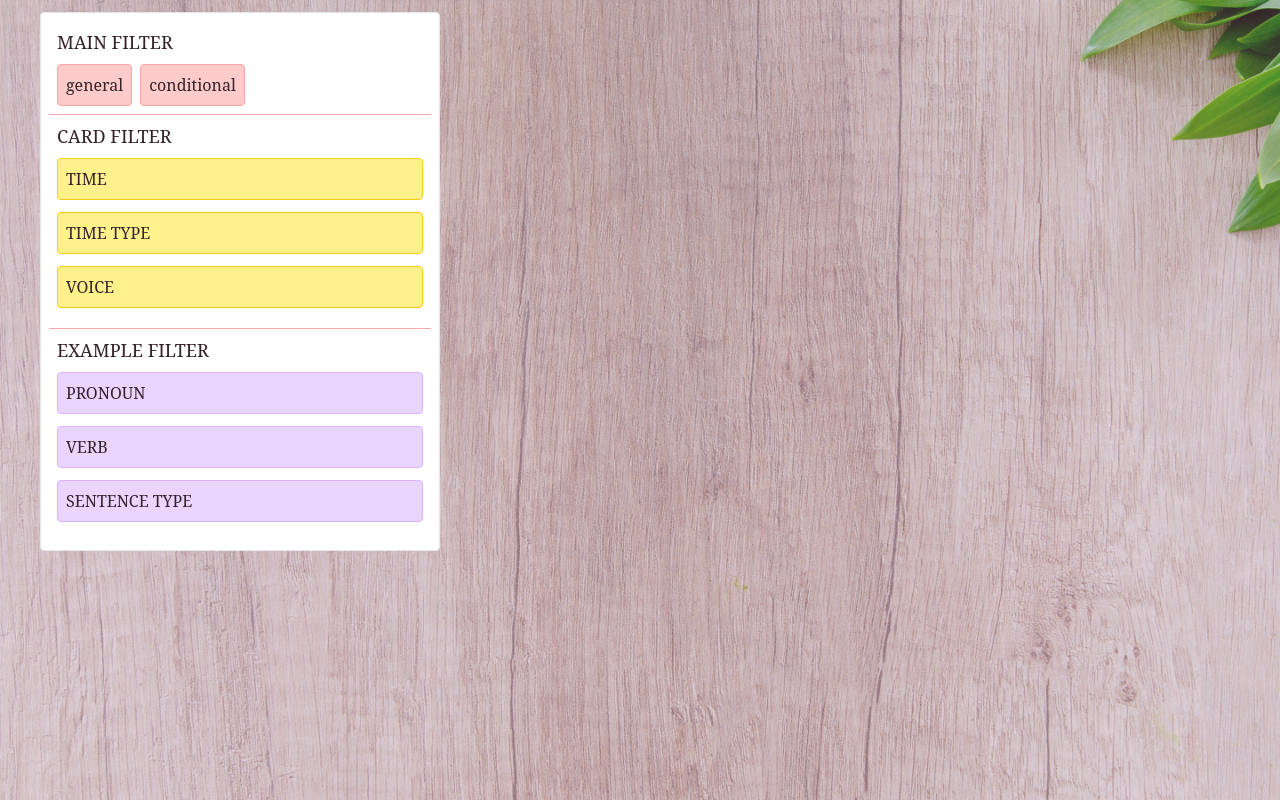
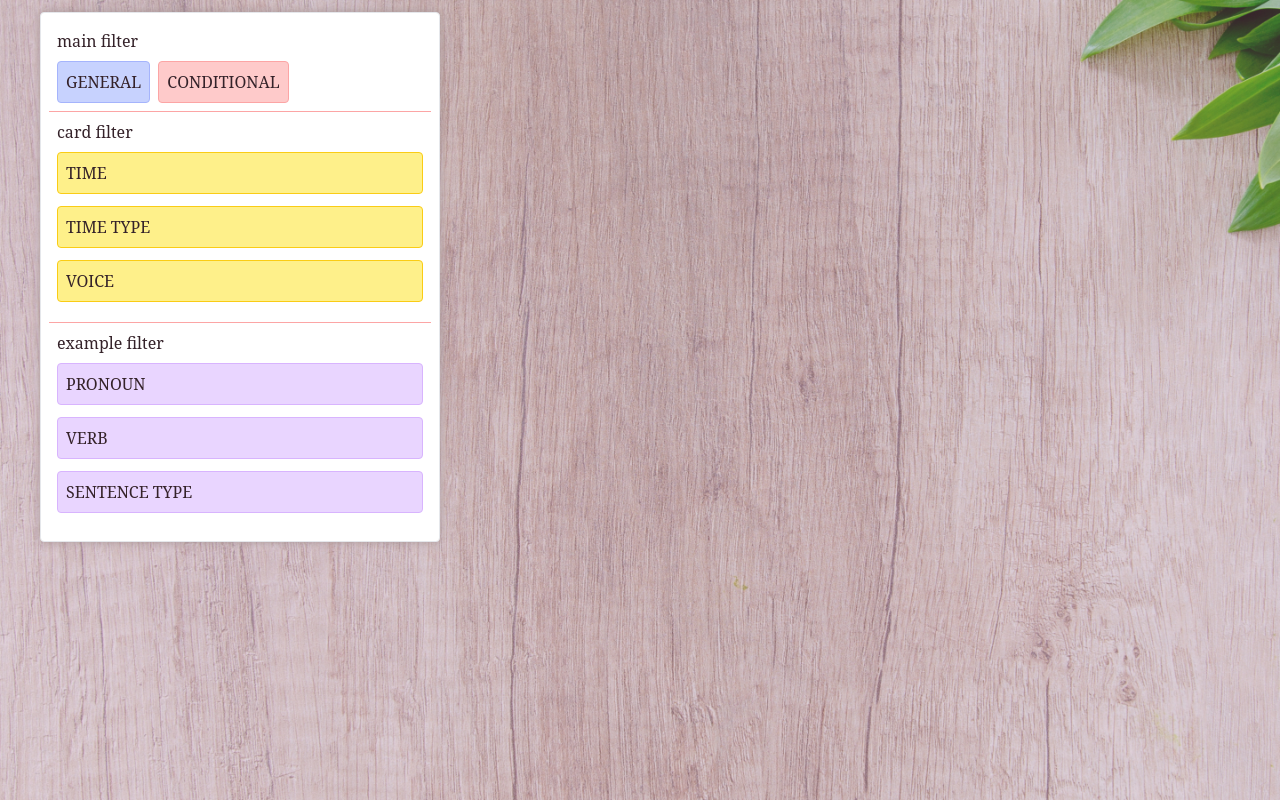
Before and after one commit to VanillaTank/vue-english-sentence, a Vue app: page / in a window 1280 px wide. Built offline with nearby package versions, Linux system fonts and the light colour scheme.

Commit message:
Добавить стор

```diff
--- a/index.html
+++ b/index.html
@@ -4,7 +4,7 @@
     <meta charset="UTF-8">
     <link rel="icon" href="/favicon.ico">
     <meta name="viewport" content="width=device-width, initial-scale=1.0">
-    <title>Vite App</title>
+    <title>Sentence App</title>
   </head>
   <body>
     <div id="app"></div>
--- a/package.json
+++ b/package.json
@@ -12,7 +12,8 @@
   },
   "dependencies": {
     "vue": "^3.4.29",
-    "vue-router": "^4.3.3"
+    "vue-router": "^4.3.3",
+    "vuex": "^4.0.2"
   },
   "devDependencies": {
     "@rushstack/eslint-patch": "^1.8.0",
--- a/src/App.vue
+++ b/src/App.vue
@@ -5,7 +5,7 @@ import VCardList from '@/components/vCardList.vue'
 
 <template>
   <main class="h-screen w-full p-3 overflow-hidden main bg-no-repeat bg-center bg-cover">
-    <div class="max-w-[1200px] mx-auto flex overflow-hidden h-full">
+    <div class="max-w-[1200px] mx-auto flex h-full">
       <div class="w-1/3">
         <v-card-filter />
       </div>
--- a/src/components/vCardFilter.vue
+++ b/src/components/vCardFilter.vue
@@ -65,17 +65,18 @@ const mainFilter = ref([
 </script>
 
 <template>
-  <div class="max-h-full overflow-auto border bg-white rounded p-2">
+  <div class="max-h-full overflow-auto border bg-white rounded p-2 v-shadow">
     <!-- MAIN FILTER -->
     <div class="p-2">
-      <h6 class="title mb-2">MAIN FILTER</h6>
+      <h6 class="font-light	mb-2">main filter</h6>
       <ul class="flex gap-2">
         <li
           v-for="item of mainFilter"
         >
           <RouterLink
             :to="item"
-            class="inline-block select-none cursor-pointer p-2 rounded bg-red-200 border border-red-300"
+            :active-class="'!bg-indigo-200 !border-indigo-300'"
+            class="uppercase inline-block select-none cursor-pointer p-2 rounded bg-red-200 border border-red-300"
           >
             {{item}}
           </RouterLink>
@@ -86,7 +87,7 @@ const mainFilter = ref([
 
     <!-- CARD FILTER -->
     <div class="border-b border-t border-red-300 p-2">
-      <h6 class="title mb-2">CARD FILTER</h6>
+      <h6 class="font-light	mb-2">card filter</h6>
       <div
         v-for="cardFilter in cardFilters"
         :key="cardFilter.id"
@@ -124,7 +125,7 @@ const mainFilter = ref([
 
     <!-- EXAMPLE FILTER -->
     <div class="p-2">
-      <h6 class="title mb-2">EXAMPLE FILTER</h6>
+      <h6 class="font-light mb-2">example filter</h6>
       <div
         v-for="filter in exampleFilters"
         :key="filter.id"
@@ -162,8 +163,5 @@ const mainFilter = ref([
 </template>
 
 <style scoped>
-.title {
-  font-size: 18px;
-  font-weight: lighter;
-}
+
 </style>
--- a/src/index.css
+++ b/src/index.css
@@ -13,3 +13,7 @@
     color: #342229;
     font-family: 'Noto Serif', serif;
 }
+
+.v-shadow {
+    box-shadow: 0 0 10px #ab9899;
+}
--- a/src/main.js
+++ b/src/main.js
@@ -2,9 +2,11 @@ import { createApp } from 'vue'
 import App from './App.vue'
 import './index.css'
 import router from './router'
+import store from './store'
 
 const app = createApp(App)
 
 app.use(router)
+app.use(store)
 
 app.mount('#app')
--- /dev/null
+++ b/src/store/index.js
@@ -0,0 +1,14 @@
+import { createStore } from 'vuex'
+
+export default createStore({
+  state() {
+    return {
+      count: 0,
+    }
+  },
+  mutations: {
+    increment(state) {
+      state.count++
+    },
+  },
+})
```
Also changed, not shown: 1 other file (tests, documents, lock files or other folders).
